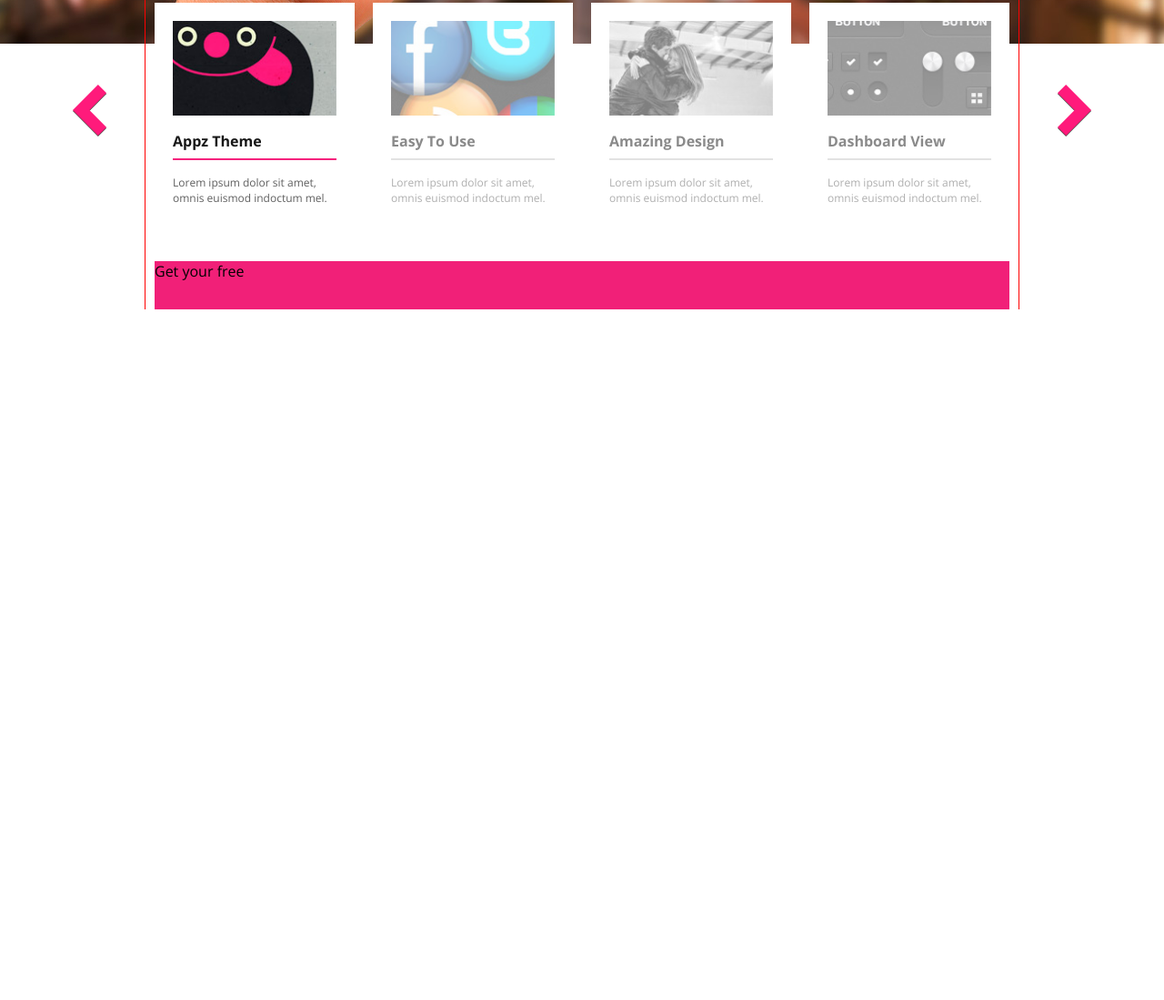
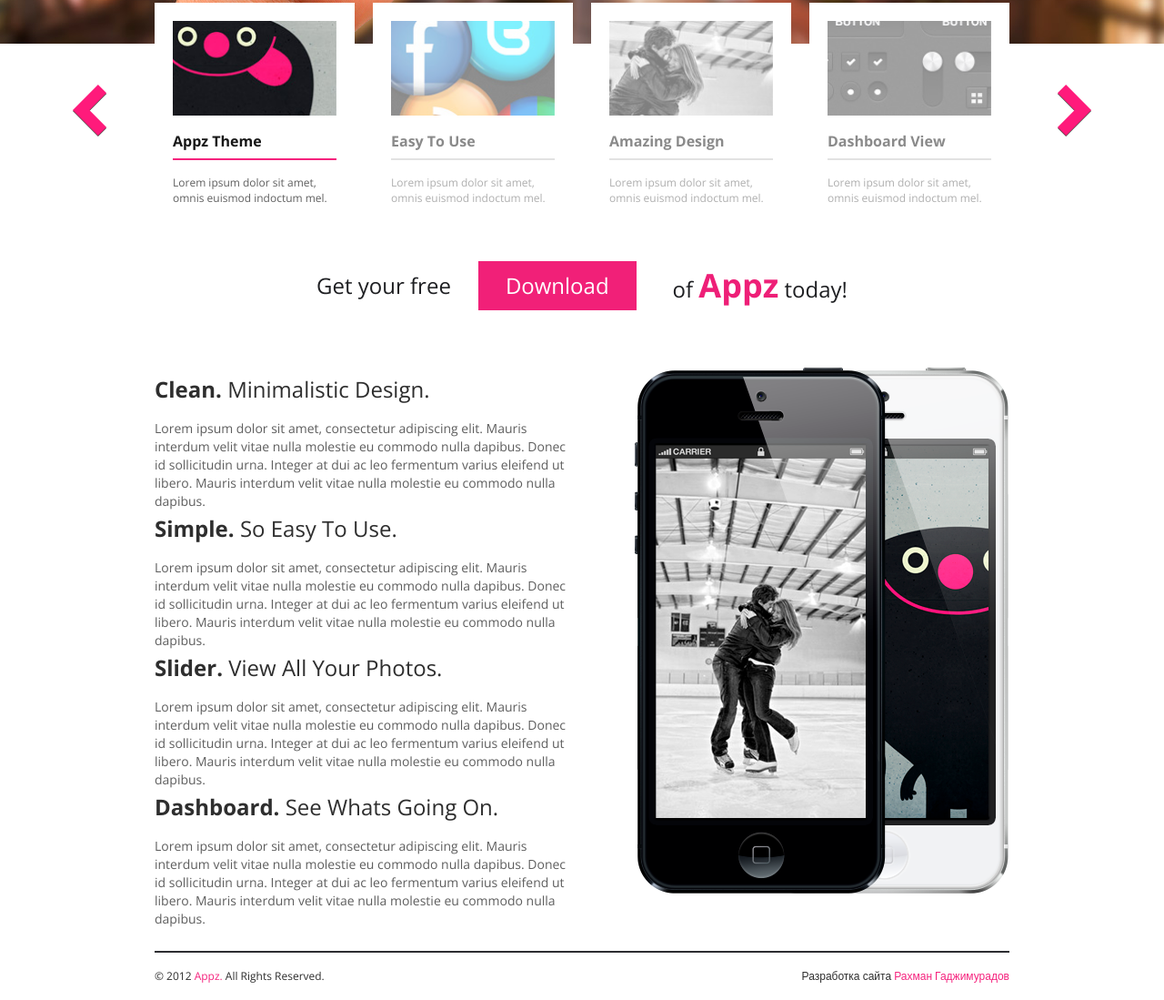
Before and after one commit to raha-frontend/appz, a plain HTML site: page index.html in a window 1280 px wide. Shown: the part 503-1602 px from the top of the page at 91% size. Before the commit the page ends 843 px from the top, so only its background shows below. Drawn offline with nearby package versions, Linux system fonts and the light colour scheme.

Commit message:
Закончил верстку сайта

```diff
--- a/index.html
+++ b/index.html
@@ -10,6 +10,7 @@
 <body>
     <div class="wrapper">
         <div class="container">
+
             <div class="intro">
                 <div class="hand-iphone"></div>
                 <div class="intro-content">
@@ -20,6 +21,7 @@
                     <a href="#" class="intro-btn">Download</a>
                 </div>
             </div>
+
             <div class="slider">
                 <button class="slider-arrow slider-prev"></button>
                 <button class="slider-arrow slider-next"></button>
@@ -47,7 +49,46 @@
                     </li>
                 </ul>
             </div>
-            <div class="get-your-free">Get your free</div>
+
+            <div class="get-your-free">
+                <span>Get your free</span>
+                <a href="#"> Download</a>
+                <span>of <b>Appz</b> today!</span>
+            </div>
+
+            <div class="benefits">
+                <ul class="benefits-list">
+                    <li class="benefits-item">
+                        <h3 class="benefits-title">Clean. <span>Minimalistic Design.</span></h3>
+                        <p class="benefits-text">Lorem ipsum dolor sit amet, consectetur adipiscing elit. Mauris interdum velit vitae nulla molestie eu commodo nulla dapibus. Donec id sollicitudin urna. Integer at dui ac leo fermentum varius eleifend ut libero. Mauris interdum velit vitae nulla molestie eu commodo nulla dapibus.</p>
+                    </li>
+                    <li class="benefits-item">
+                        <h3 class="benefits-title">Simple. <span>So Easy To Use.</span></h3>
+                        <p class="benefits-text">Lorem ipsum dolor sit amet, consectetur adipiscing elit. Mauris interdum velit vitae nulla molestie eu commodo nulla dapibus. Donec id sollicitudin urna. Integer at dui ac leo fermentum varius eleifend ut libero. Mauris interdum velit vitae nulla molestie eu commodo nulla dapibus.</p>
+                    </li>
+                    <li class="benefits-item">
+                        <h3 class="benefits-title">Slider. <span>View All Your Photos.</span></h3>
+                        <p class="benefits-text">Lorem ipsum dolor sit amet, consectetur adipiscing elit. Mauris interdum velit vitae nulla molestie eu commodo nulla dapibus. Donec id sollicitudin urna. Integer at dui ac leo fermentum varius eleifend ut libero. Mauris interdum velit vitae nulla molestie eu commodo nulla dapibus.</p>
+                    </li>
+                    <li class="benefits-item">
+                        <h3 class="benefits-title">Dashboard. <span>See Whats Going On.</span></h3>
+                        <p class="benefits-text">Lorem ipsum dolor sit amet, consectetur adipiscing elit. Mauris interdum velit vitae nulla molestie eu commodo nulla dapibus. Donec id sollicitudin urna. Integer at dui ac leo fermentum varius eleifend ut libero. Mauris interdum velit vitae nulla molestie eu commodo nulla dapibus.</p>
+                    </li>
+                </ul>
+                <div class="benefits-device">
+                    <img src="./images/iphone-5-black.png" alt="iphone-5-black" class="iphone-5-black">
+                    <img src="./images/iphone-5-white.png" alt="iphone-5-white" class="iphone-5-white">
+                </div>
+            </div>
+
+            <div class="footer">
+                <span class="footer-copyright">&copy; 2012
+                    <a href="#">Appz.</a> All Rights Reserved.
+                </span>
+                <span class="footer-dev">Разработка сайта
+                    <a href="https://github.com/raha-frontend" target="_blanc">Рахман Гаджимурадов</a>
+                </span>
+            </div>
         </div>
     </div>
 </body>
--- a/style.css
+++ b/style.css
@@ -25,7 +25,6 @@ body {
     padding-right: 10px;
     margin-left: auto;
     margin-right: auto;
-    outline: 1px solid red;
 }
 
 .intro {
@@ -148,6 +147,101 @@ body {
 }
 
 .get-your-free {
-    height: 53px;
+    display: flex;
+    justify-content: center;
+    align-items: center;
+    margin-bottom: 63px;
+}
+
+.get-your-free a {
     background-color: #f12078;
+    display: block;
+    margin-left: 30px;
+    margin-right: 40px;
+    font-size: 24px;
+    color: #fff;
+    text-decoration: none;
+    line-height: 24px;
+    padding: 15px 30px;
 }
+
+.get-your-free span {
+    font-size: 24px;
+    color: #1e1f22;
+}
+
+.get-your-free span b {
+    font-size: 36px;
+    font-weight: bold;
+    color: #ee1f77;
+}
+
+.benefits {
+    display: flex;
+    justify-content: space-between;
+    border-bottom: 2px solid #2c2d31;
+    padding-bottom: 20px;
+}
+
+.benefits-device {
+    min-height: 578px;
+    position: relative;
+    width: 412px;
+}
+
+.benefits-device img {
+    position: absolute;
+    left: 0;
+    top: 0;
+}
+
+.iphone-5-black {
+    z-index: 2;
+}
+
+.iphone-5-white {
+    z-index: 1;
+    transform: translateX(135px);
+    transition: transform 1s;
+    transition-delay: 1s;
+}
+
+.benefits-list {
+    width: 460px;
+    padding-top: 9px;
+}
+
+.benefits-item {
+    margin-bottom: 5px;
+}
+
+.benefits-title {
+    margin-bottom: 18px;
+    font-size: 24px;
+    color: #2e2e2e;
+    line-height: 30px;
+}
+
+.benefits-title span {
+    font-weight: 400;
+}
+
+.benefits-text {
+    font-size: 14px;
+    color: #5e5e5e;
+    line-height: 20px;
+}
+
+.footer {
+    display: flex;
+    justify-content: space-between;
+    line-height: 12px;
+    padding: 20px 0;
+    font-size: 12px;
+    color: #2e2e2e;
+}
+
+.footer a {
+    text-decoration: none;
+    color: #f5227d;
+}
```
Also changed, not shown: images/iphone-5-black.png (added), images/iphone-5-white.png (added).
